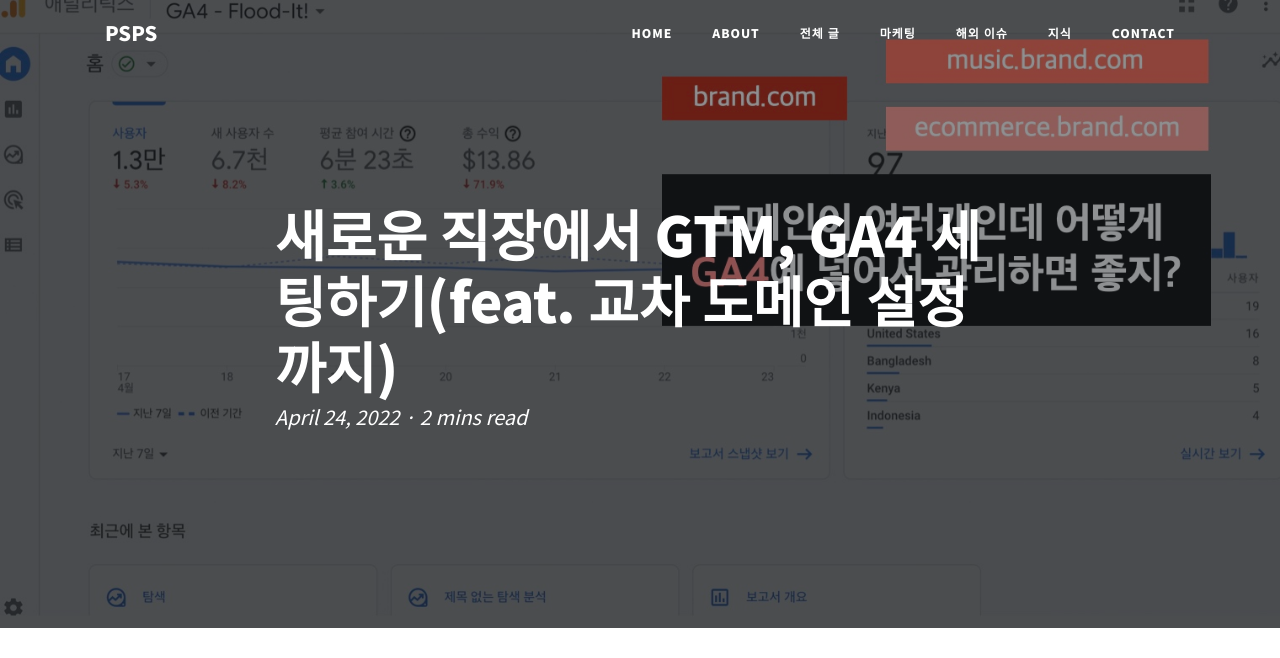
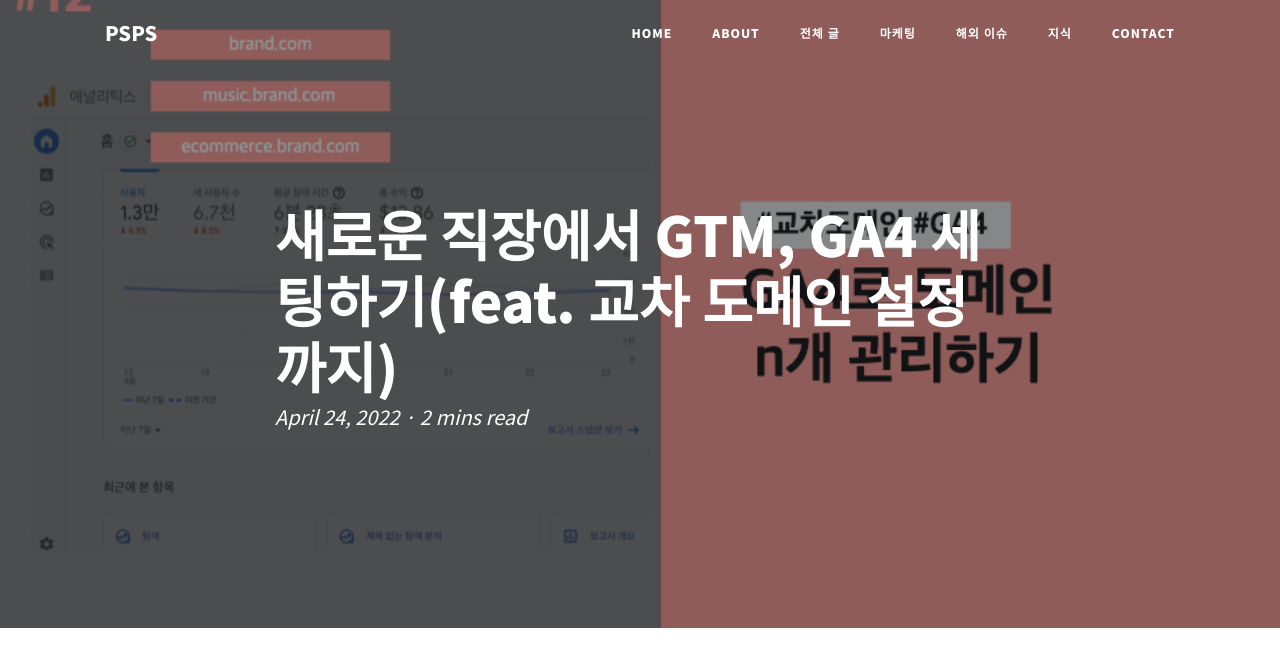
Before and after one commit to DHK810/psps_blog, a Jekyll site: the page built from _posts/2022-04-24-crossdomain_ga4.md, in a window 1280 px wide. Shown: the top 658 px of the page. Built offline with Jekyll 4.4.1, drawn with Linux system fonts in a browser that asks for light colours; nearby versions of some CDN libraries; comment, search, counter and statistics services are not loaded; grey boxes are pictures that could not be loaded.

Commit message:
th_bg img change

```diff
--- a/_posts/2022-04-24-crossdomain_ga4.md
+++ b/_posts/2022-04-24-crossdomain_ga4.md
@@ -3,8 +3,8 @@
 permalink: /img_hosting
 title: '새로운 직장에서 GTM, GA4 세팅하기(feat. 교차 도메인 설정까지)'
 date: 2022-04-24 23:00:00 +09:00
-feature: '/img/posts/013/crossdomain_th.jpg'
-background: '/img/posts/013/crossdomain_bg.jpg'
+feature: '/img/posts/013/crossdomain_th.jpeg'
+background: '/img/posts/013/crossdomain_bg.jpeg'
 categories:
   - knowledge
 tags:
```
Also changed, not shown: img/posts/013/crossdomain_bg.jpeg (added), img/posts/013/crossdomain_bg.jpg (deleted), img/posts/013/crossdomain_th.jpeg (added), img/posts/013/crossdomain_th.jpg (deleted).
